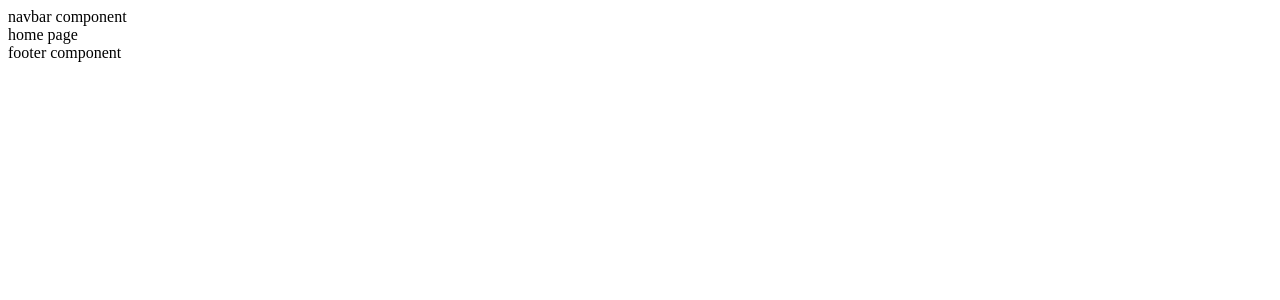
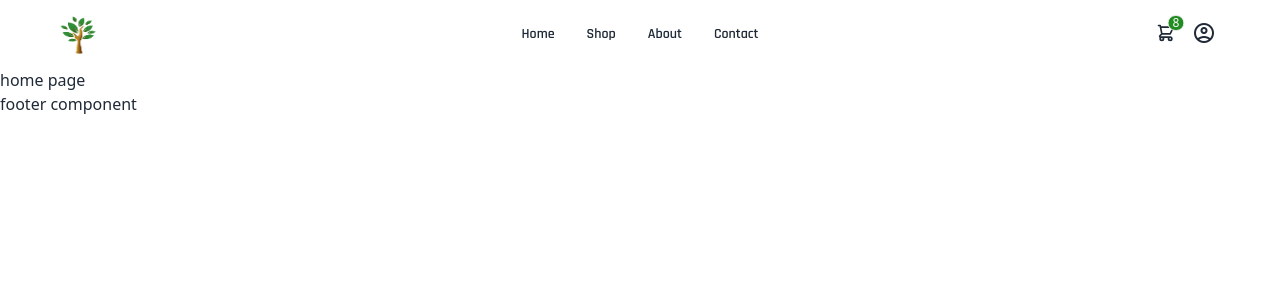
Before and after one commit to Bokhtiar/tree.com, a React (Create React App) app: page / in a window 1280 px wide. Shown: the top 300 px of the page. Built offline with nearby package versions, Linux system fonts and the light colour scheme.

Commit message:
Navbar desing done

```diff
--- a/package.json
+++ b/package.json
@@ -35,5 +35,9 @@
       "last 1 firefox version",
       "last 1 safari version"
     ]
+  },
+  "devDependencies": {
+    "daisyui": "^3.7.7",
+    "tailwindcss": "^3.3.3"
   }
 }
--- a/public/index.html
+++ b/public/index.html
@@ -10,34 +10,23 @@
       content="Web site created using create-react-app"
     />
     <link rel="apple-touch-icon" href="%PUBLIC_URL%/logo192.png" />
-    <!--
-      manifest.json provides metadata used when your web app is installed on a
-      user's mobile device or desktop. See https://developers.google.com/web/fundamentals/web-app-manifest/
-    -->
+
     <link rel="manifest" href="%PUBLIC_URL%/manifest.json" />
-    <!--
-      Notice the use of %PUBLIC_URL% in the tags above.
-      It will be replaced with the URL of the `public` folder during the build.
-      Only files inside the `public` folder can be referenced from the HTML.
 
-      Unlike "/favicon.ico" or "favicon.ico", "%PUBLIC_URL%/favicon.ico" will
-      work correctly both with client-side routing and a non-root public URL.
-      Learn how to configure a non-root public URL by running `npm run build`.
-    -->
+    <!-- google icon -->
+    <link rel="stylesheet"
+      href="https://fonts.googleapis.com/css2?family=Material+Symbols+Outlined:opsz,wght,FILL,GRAD@20..48,100..700,0..1,-50..200" />
+    <!-- google font -->
+    <link rel="preconnect" href="https://fonts.googleapis.com">
+    <link rel="preconnect" href="https://fonts.gstatic.com" crossorigin>
+    <link href="https://fonts.googleapis.com/css2?family=Rajdhani:wght@300;400;500;600;700&family=Russo+One&display=swap"
+      rel="stylesheet">
+
+
     <title>React App</title>
   </head>
   <body>
     <noscript>You need to enable JavaScript to run this app.</noscript>
     <div id="root"></div>
-    <!--
-      This HTML file is a template.
-      If you open it directly in the browser, you will see an empty page.
-
-      You can add webfonts, meta tags, or analytics to this file.
-      The build step will place the bundled scripts into the <body> tag.
-
-      To begin the development, run `npm start` or `yarn start`.
-      To create a production bundle, use `npm run build` or `yarn build`.
-    -->
   </body>
 </html>
--- a/src/App.js
+++ b/src/App.js
@@ -4,6 +4,7 @@ import { MainLayout } from "./layouts/main.layout";
 import { Navigate, useRoutes } from "react-router-dom";
 
 export const App = () => {
+
   const mainRoutes = {
     path: "/",
     element: <MainLayout />,
--- a/src/components/navbar/index.jsx
+++ b/src/components/navbar/index.jsx
@@ -1,5 +1,79 @@
+import { Link } from 'react-router-dom'
+import { Images } from '../../utils/images'
+
 export const Navbar = () => {
-    return <>
-        navbar component
-    </>
+  return <>
+    <div className="bg-base-100">
+      <div className='navbar container'>
+        {/* responsive navbar start */}
+        <div className="navbar-start">
+          <div className="dropdown">
+            <label tabIndex={0} className="btn btn-ghost lg:hidden">
+              <svg xmlns="http://www.w3.org/2000/svg" className="h-5 w-5" fill="none" viewBox="0 0 24 24" stroke="currentColor"><path strokeLinecap="round" strokeLinejoin="round" strokeWidth="2" d="M4 6h16M4 12h8m-8 6h16" /></svg>
+            </label>
+            <ul tabIndex={0} className="menu menu-sm dropdown-content mt-3 z-[1] p-2 shadow bg-base-100 rounded-box w-52">
+              <li><Link to="" className='font-content font-semibold'>Home</Link></li>
+              <li><Link to="about" className='font-content font-semibold'>Shop </Link></li>
+              <li><Link to="about" className='font-content font-semibold'>About </Link></li>
+              <li><Link to="about" className='font-content font-semibold'>Contact </Link></li>
+            </ul>
+          </div>
+          <Link className="">
+            <img src={Images.Logo} alt="" style={{ height: "45px", width: "60px" }} />
+          </Link>
+        </div>
+        {/* responsive navbar end */}
+
+        {/* all divice navbar start */}
+        <div className="navbar-center hidden lg:flex">
+          <ul className="menu menu-horizontal px-1">
+            <li><Link to="" className='font-content font-semibold'>Home</Link></li>
+            <li><Link to="about" className='font-content font-semibold'>Shop </Link></li>
+            <li><Link to="about" className='font-content font-semibold'>About </Link></li>
+            <li><Link to="about" className='font-content font-semibold'>Contact </Link></li>
+          </ul>
+        </div>
+        {/* all divice navbar end */}
+
+        <div className="navbar-end mt-1">
+          <div className="flex items-center gap-4">
+
+            <div className="dropdown dropdown-end">
+              <label tabIndex={0} className="">
+                <div className="indicator">
+                  <Link to="">
+                    <svg xmlns="http://www.w3.org/2000/svg" className="h-5 w-5" fill="none" viewBox="0 0 24 24" stroke="currentColor"><path strokeLinecap="round" strokeLinejoin="round" strokeWidth="2" d="M3 3h2l.4 2M7 13h10l4-8H5.4M7 13L5.4 5M7 13l-2.293 2.293c-.63.63-.184 1.707.707 1.707H17m0 0a2 2 0 100 4 2 2 0 000-4zm-8 2a2 2 0 11-4 0 2 2 0 014 0z" /></svg>
+                    <span className="badge badge-sm indicator-item bg-primary text-white p-1">8</span>
+                  </Link>
+                </div>
+              </label>
+
+            </div>
+
+            <div className="dropdown dropdown-end">
+              <label tabIndex={0} className="">
+                <div className="w-10 rounded-full">
+                  <span class="material-symbols-outlined">
+                    account_circle
+                  </span>
+                </div>
+              </label>
+              <ul tabIndex={0} className="menu menu-sm dropdown-content mt-3 z-[1] p-2 shadow bg-base-100 rounded-box w-52">
+                <li>
+                  <Link to="" className="justify-between">
+                    Profile
+                    <span className="badge">New</span>
+                  </Link>
+                </li>
+                <li><Link to="">Settings</Link></li>
+                <li><Link to="">Logout</Link></li>
+              </ul>
+            </div>
+
+          </div>
+        </div>
+      </div>
+
+    </div>
+  </>
 }
--- /dev/null
+++ b/src/index.css
@@ -0,0 +1,3 @@
+@tailwind base;
+@tailwind components;
+@tailwind utilities;
--- a/src/index.js
+++ b/src/index.js
@@ -1,3 +1,4 @@
+import "./index.css";
 import React from 'react';
 import { App } from './App';
 import ReactDOM from 'react-dom/client';
--- /dev/null
+++ b/src/utils/images.js
@@ -0,0 +1,5 @@
+import Logo from "../assets/logo.png";
+
+export const Images = {
+    Logo
+}
--- /dev/null
+++ b/tailwind.config.js
@@ -0,0 +1,30 @@
+/** @type {import('tailwindcss').Config} */
+module.exports = {
+  content: [
+    "./src/**/*.{js,jsx,ts,tsx}",
+  ],
+  theme: {
+    screens: {
+      sm: "576px",
+      md: "768px",
+      lg: "992px",
+      xl: "1200px",
+    },
+    container: {
+      center: true,
+      padding: "1rem"
+    },
+    extend: {
+      fontFamily: {
+        heading: "'Russo One', sans-serif",
+        content: "'Rajdhani', sans-serif"
+      },
+      colors: {
+        'primary': "#228B22",
+      }
+    },
+  },
+  plugins: [],
+
+  plugins: [require("daisyui")],
+}
```
Also changed, not shown: src/assets/logo.png (added), 1 other file (tests, documents, lock files or other folders).
